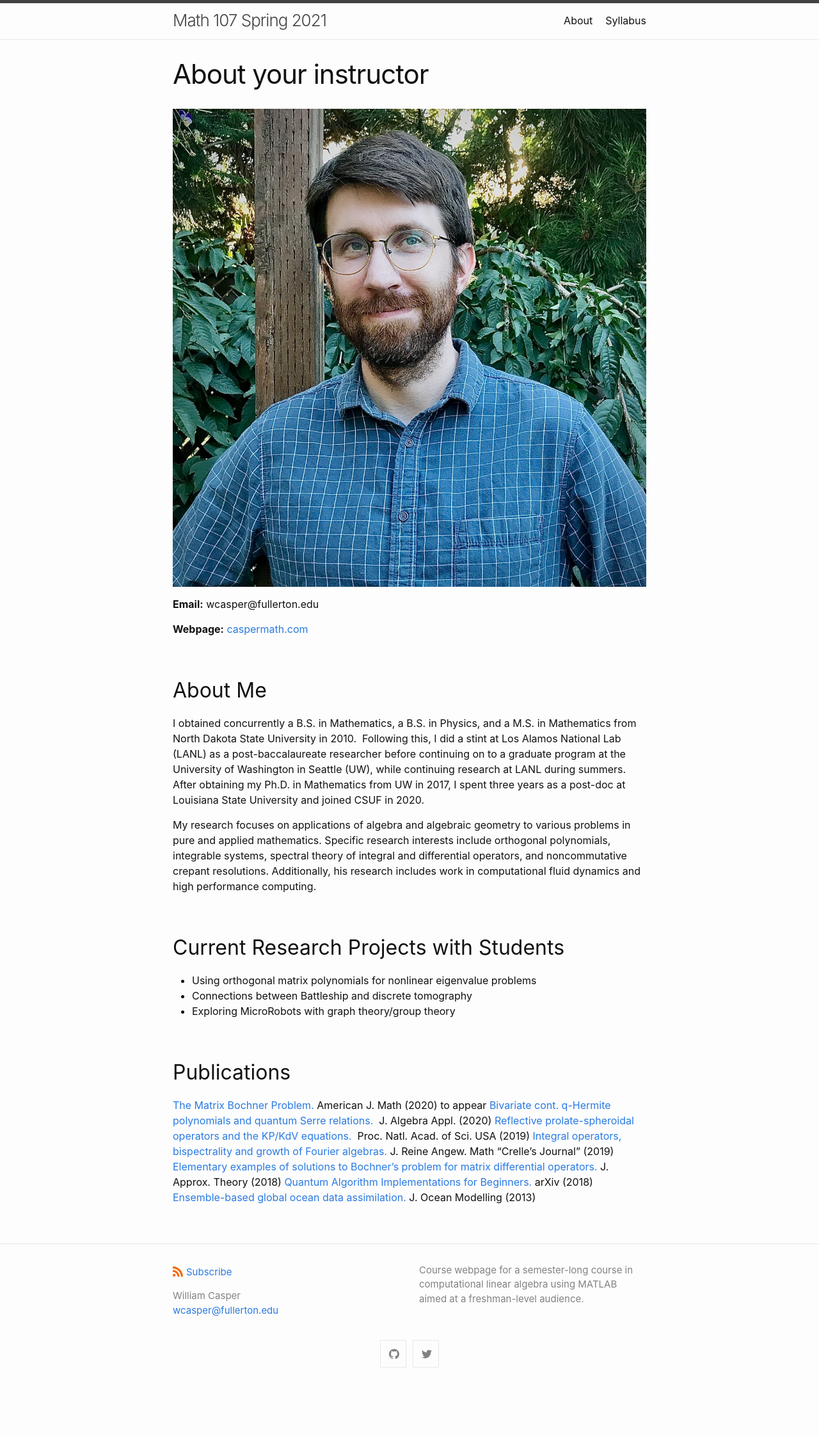
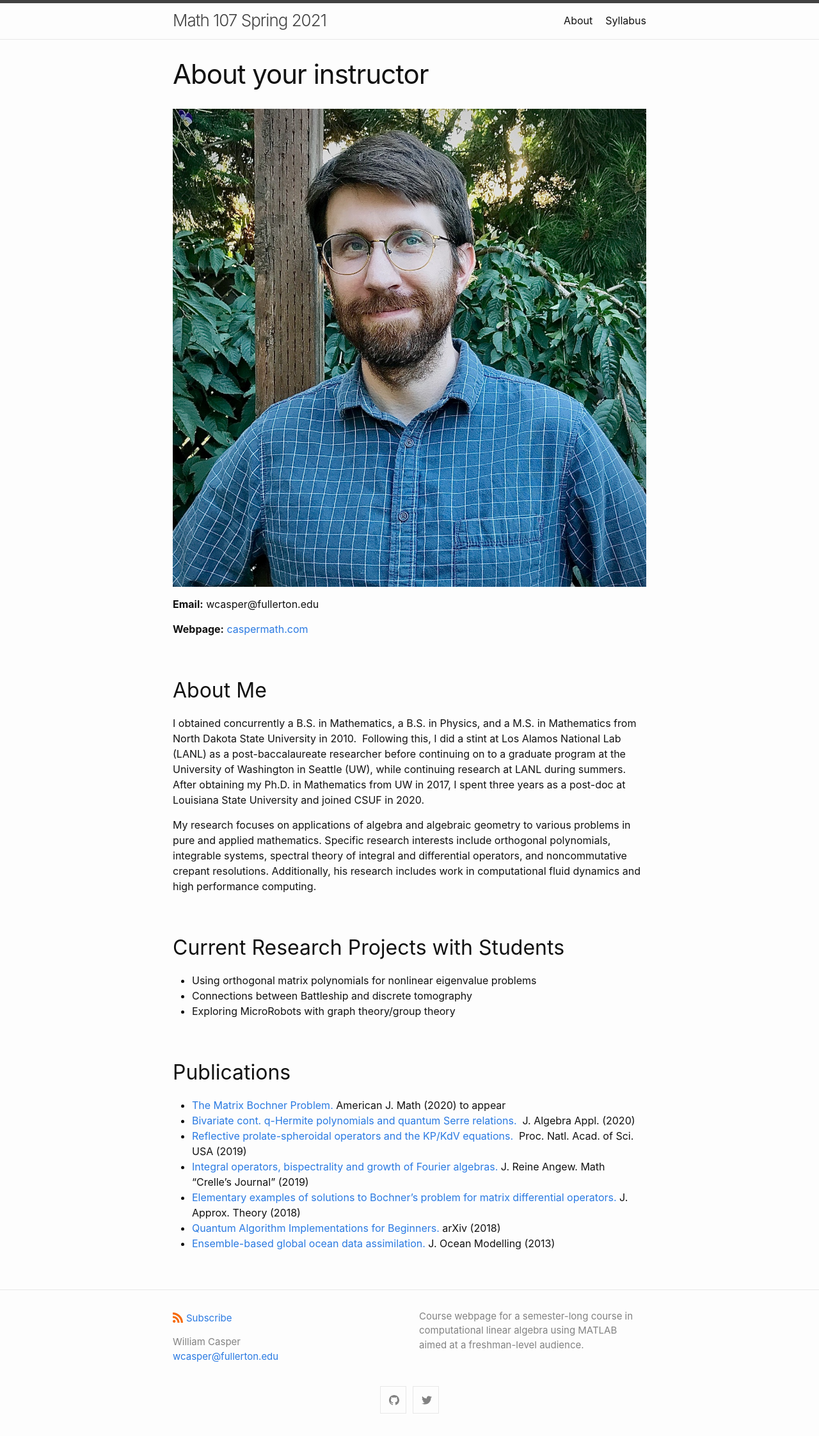
Before and after one commit to wcasper/math107spring2021, a Jekyll site: the page built from extras/about-instructor.md, in a window 1280 px wide. Shown: the whole page at 64% size. Built offline with Jekyll 4.4.1, drawn with Linux system fonts in a browser that asks for light colours; before the commit the page ends 2172 px from its top, so only the background shows below that.

Commit message:
made references a list

```diff
--- a/extras/about-instructor.md
+++ b/extras/about-instructor.md
@@ -22,10 +22,10 @@ My research focuses on applications of algebra and algebraic geometry to various
 * Exploring MicroRobots with graph theory/group theory
 
 ## Publications
-<a target="_parent" href="https://arxiv.org/abs/1803.04405">The Matrix Bochner Problem.</a> American J. Math (2020) to appear
-<a target="_parent" href="https://arxiv.org/abs/2002.07895">Bivariate cont. q-Hermite polynomials and quantum Serre relations.</a>  J. Algebra Appl. (2020)
-<a target="_parent" href="https://www.pnas.org/content/116/37/18310">Reflective prolate-spheroidal operators and the KP/KdV equations.</a>  Proc. Natl. Acad. of Sci. USA (2019)
-<a target="_parent" href="https://doi.org/10.1515/crelle-2019-0031">Integral operators, bispectrality and growth of Fourier algebras.</a> J. Reine Angew. Math "Crelle's Journal" (2019)
-<a target="_parent" href="https://www.sciencedirect.com/science/article/abs/pii/S0021904518300182">Elementary examples of solutions to Bochner's problem for matrix differential operators.</a> J. Approx. Theory (2018)
-<a target="_parent" href="https://arxiv.org/abs/1804.03719">Quantum Algorithm Implementations for Beginners.</a> arXiv (2018)
-<a target="_parent" href="https://www.sciencedirect.com/science/article/abs/pii/S1463500313001649">Ensemble-based global ocean data assimilation.</a> J. Ocean Modelling (2013)
+* <a target="_parent" href="https://arxiv.org/abs/1803.04405">The Matrix Bochner Problem.</a> American J. Math (2020) to appear
+* <a target="_parent" href="https://arxiv.org/abs/2002.07895">Bivariate cont. q-Hermite polynomials and quantum Serre relations.</a>  J. Algebra Appl. (2020)
+* <a target="_parent" href="https://www.pnas.org/content/116/37/18310">Reflective prolate-spheroidal operators and the KP/KdV equations.</a>  Proc. Natl. Acad. of Sci. USA (2019)
+* <a target="_parent" href="https://doi.org/10.1515/crelle-2019-0031">Integral operators, bispectrality and growth of Fourier algebras.</a> J. Reine Angew. Math "Crelle's Journal" (2019)
+* <a target="_parent" href="https://www.sciencedirect.com/science/article/abs/pii/S0021904518300182">Elementary examples of solutions to Bochner's problem for matrix differential operators.</a> J. Approx. Theory (2018)
+* <a target="_parent" href="https://arxiv.org/abs/1804.03719">Quantum Algorithm Implementations for Beginners.</a> arXiv (2018)
+* <a target="_parent" href="https://www.sciencedirect.com/science/article/abs/pii/S1463500313001649">Ensemble-based global ocean data assimilation.</a> J. Ocean Modelling (2013)
```
